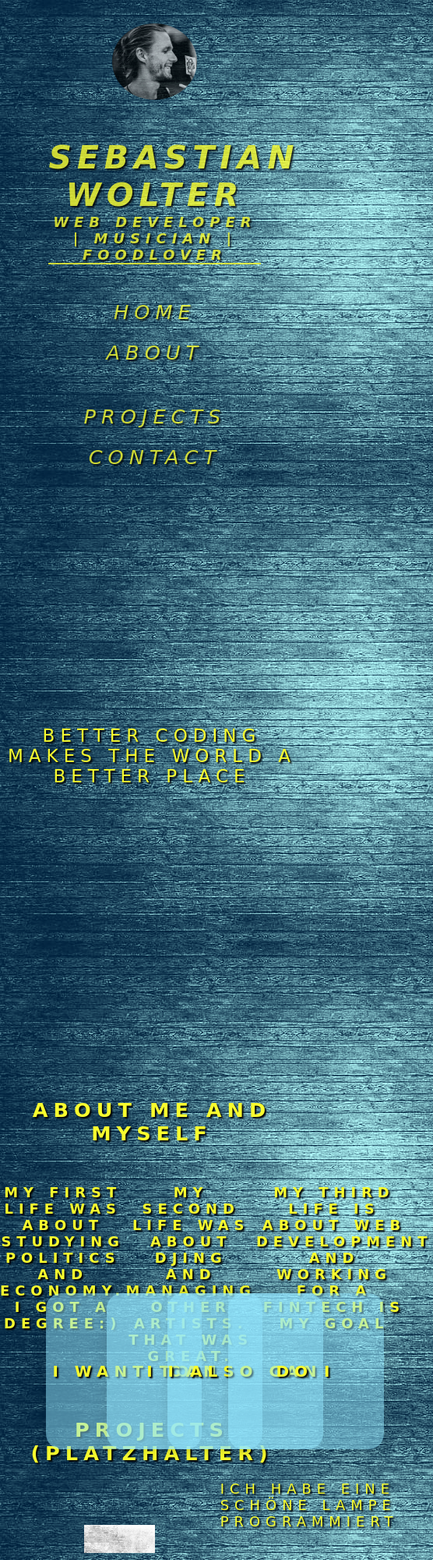
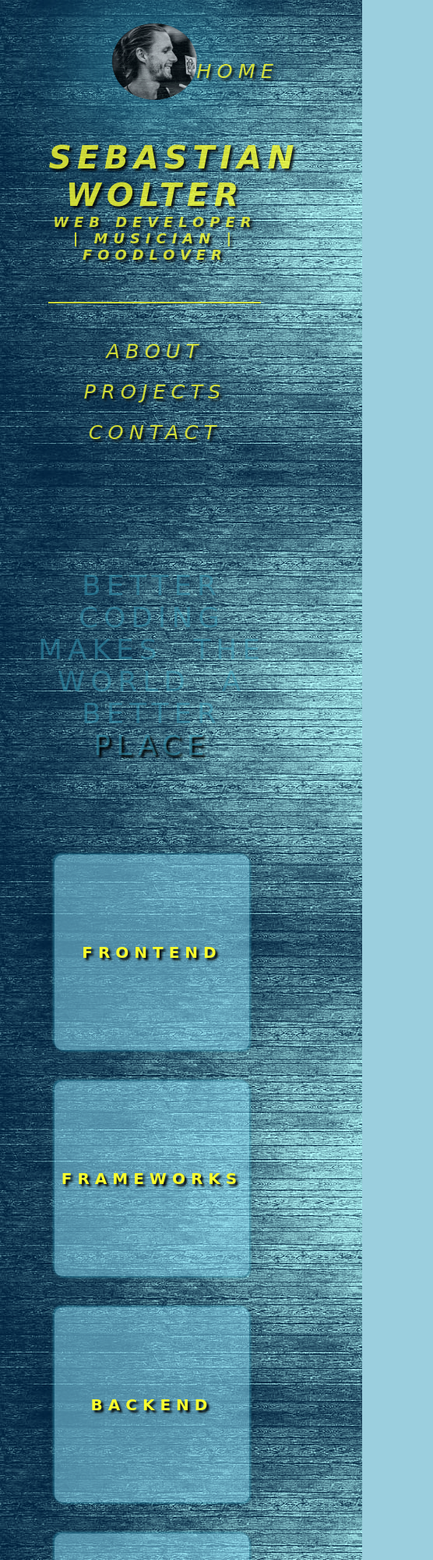
Before and after one commit to SebastianWolter1/FinalProject, a plain HTML site: page index.html in a window 390 px wide. Shown: the top 2000 px of the page at 78% size, 556 px wide, since content can reach past the window. Drawn offline with Linux system fonts and the light colour scheme; a web font is replaced by a local one.

Commit message:
contactform+style

```diff
--- a/index.html
+++ b/index.html
@@ -13,18 +13,19 @@
 <body>
     <header>
         <nav class="navbar">
-            <img style="border-radius: 50%;" src="./pics/Seb.jpg" alt="Seb">
+            <img src="./pics/Seb.jpg" alt="Seb">
             <div>
                 <h1>Sebastian Wolter</h1>
                 <h4>Web Developer |<a href="https://soundcloud.com/dachgeschoss-1" target="_blank" style="font-size: .7rem; text-decoration: none;" > Musician</a> | Foodlover</h4>
             </div>
             <ul>
-                <li><a href="">Home</a></li>
-                <li><a href="">About</a></li>
+                <li><a href="#about">About</a></li>
+                <li><a href="#projects">Projects</a></li>
+                <li><a href="mailto:seb@techtakel.berlin">Contact</a></li>
             </ul>
-            <ul>
-                <li><a href="">Projects</a></li>
-                <li><a href="mailto:seb@techtakel.berlin">Contact</a></li>
+            <ul class="top">
+                <li><a href="#top">Home</a></li>
+
             </ul>
 
         </nav>
@@ -40,63 +41,77 @@
             <div class="item-9"></div>
             <div class="item-10"></div>
             <div class="item-11"></div>
+
         </div>
     </header>
     <main>
         <section>
-            <p style="margin-bottom: 50px; text-align: center;"> Better coding makes the world a better place</p>
+            <div class="Lighting">
+                <div class="letter1">Better   </div>
+                <div class="letter2">Coding   </div>
+                <div class="letter3">Makes   </div>
+                <div class="letter4">The   </div>
+                <div class="letter5">World   </div>
+                <div class="letter6">A   </div>
+                <div class="letter7">Better   </div>
+                <div class="letter8">Place   </div>
+            </div>
             <div class="cards">
                 <div class="card">
                     <div class="content">
                     <div class="front">
-                        I want to
+                        Frontend
                     </div>
                     <div class="back">
-                        build Websites
+                        -html- <br>-css- <br> -Javascript-
                     </div>
                     </div>
                 </div>
                 <div class="card card2">
                     <div class="content">
                     <div class="front">
-                        I can
+                       frameworks
                     </div>
                     <div class="back">
-                        write HTML
+                        -bootstrap- <br>
+                        -scss- <br>
+                        -tailwind-
                     </div>
                     </div>
                 </div>
                 <div class="card card3">
                     <div class="content">
                     <div class="front">
-                        I also can
+                        Backend
                     </div>
                     <div class="back">
-                        write CSS
+                        - soon -
                     </div>
                     </div>
                 </div>
                 <div class="card card4">
                     <div class="content">
                     <div class="front">
-                        Do I
+                        other interests
                     </div>
                     <div class="back">
-                        have the job?
+                        -music- <br>
+                        -stock market-<br>
+                        -travelling-
                     </div>
                     </div>
                 </div>
             </div>
         </section>
 
-        <h2 id="main">About me and myself</h2>
+        <h2 id="about">About me and myself</h2>
         <div class="flex">
             <div>My first life was about studying politics and economy. <br> I got a degree:)</div>
             <div>My second life was about Djing and managing other artists. <br> That was great.</div>
-            <div>My third life is about Web Development and working for a fintech is my goal</div>
+            <div>My third life is about Web Development. Working for a fintech is my goal</div>
         </div>
 
-        <h2>Projects (Platzhalter)</h2>
+        <h2 id="projects">Projects (Platzhalter)</h2>
         <div class="projects">
             <div><img src="./pics/stones.jpg" alt=""></div>
             <div></div>
@@ -107,6 +122,27 @@
             <div></div>
             <div></div>
         </div>
+        <form id="contactform" name="contactform" action="">
+            <h2 id="contact">Contact Me</h2>
+            <div>
+              <label for="name">Name:</label><br>
+              <input type="text" id="name" name="name" placeholder="..."/>
+            </div>
+            <div>
+                <label for="email">Email:</label>
+                <br>
+                <input type="email" id="email" name="email" placeholder="..." />
+              </div>
+            <div>
+              <label for="message">message:</label><br>
+              <textarea id="message" name="message" cols="25" rows="5" placeholder=" what do you want to know?"></textarea>
+            </div>
+            <br>
+            <div>
+              <button class="button">send</button>
+            </div>
+            </form>
+            <br>
     </main>
 
     <footer>
@@ -114,5 +150,6 @@
             This is the Footer - All rights reserved by Nobody Inc.
         </div>
     </footer>
+    <br>
 </body>
 </html>
--- a/style.css
+++ b/style.css
@@ -6,7 +6,7 @@
     box-sizing: border-box;
     color: rgb(248, 252, 46);
     text-transform: uppercase;
-    text-shadow: 2px 2px 2px black;
+    text-shadow: 3px 3px 3px black;
     letter-spacing: 7px;
 }
 body{
@@ -20,16 +20,15 @@ body{
 
 }
 @keyframes opacity{
-        0%   {opacity: 0.9;}
+        0%   {opacity: 0.95;}
         20%  {opacity: 0.85;}
         40%  {opacity: 0.75;}
-        60%  {opacity: 0.85;}
-        80%  {opacity: 0.9;}
+        50%  {opacity: 0.7;}
+        60%  {opacity: 0.75;}
+        80%  {opacity: 0.85;}
         100% {opacity: 0.95;}
 }
-p{
-    font-size: .9rem;
-}
+
 /* Header */
 .navbar{
     height: 200px;
@@ -44,31 +43,32 @@ p{
     animation: opacity 4s infinite;
 }
 .navbar div{
-    padding-top: 50px;
+    padding: 50px 0;
+    border-bottom: 2px solid;
+}
+.navbar img{
+    border-radius: 50%;
+    box-shadow: 1px 1px 150px 30px rgba(56, 161, 190);
 }
 h1, h2, h4{
     text-align: center;
 }
 h2{
-    font-size: 1rem;
-    margin: 50px 0 0 0;
+    font-size: 1.1rem;
+    margin: 150px 0 50px 0;
 }
-#main{
-    margin: 400px 0 50px 0;
+#contact{
+    margin: 150px 0 0 0;
 }
 h4{
     font-size: .7rem;
-}
-nav div{
-    border-bottom: 2px solid;
-
 }
 .navbar ul li{
     padding: 2px;
 }
 .navbar ul{
     list-style-type: none;
-    padding-top: 30px;
+    padding: 30px;
 }
 .navbar ul li a{
     text-decoration: none;
@@ -82,6 +82,10 @@ nav div{
 h4 a:hover{
     color: rgba(147, 232, 255, 0.5);
 }
+.top{
+    position:fixed;
+    right: 0;
+}
 
 .container{
     display: grid;
@@ -92,11 +96,13 @@ h4 a:hover{
     /* transform: rotate(-45deg); */
     position: fixed;
     top: 0;
-    margin: 70px 0 0 60px;
+    margin: 70px 0 0 50px;
     animation: logo 10s infinite linear;
+
 }
 .container:hover div{
-    background-color: rgba(147, 232, 255, 0.5);
+    background-color: rgb(248, 252, 46, 0.9);
+    animation: logo 7s linear .5;
 }
 @keyframes logo{
     0% {transform: rotate(0);}
@@ -104,7 +110,7 @@ h4 a:hover{
 }
 
 .container div{
-    background-color: rgba(56, 161, 190, 0.5);
+    background-color: rgb(248, 252, 46, 0.6);
     border-radius: 1px;
 
 }
@@ -141,47 +147,90 @@ h4 a:hover{
 .item-11{
     grid-area: 7/3/8/8;
 }
+
+/* Main: Lighting */
+.Lighting{
+    display: flex;
+    justify-content: center;
+    margin-top: 100px;
+}
+.Lighting > div{
+    color: rgba(56, 161, 190, 0.5);
+    padding: 0 20px;
+    animation: light 6.4s linear infinite;
+    font-size: 1.4rem;
+}
+div > .letter1{
+    animation-delay: 0;
+}
+div > .letter2{
+    animation-delay: 0.8s;
+}
+div > .letter3{
+    animation-delay: 1.6s;
+}
+div > .letter4{
+    animation-delay: 2.4s;
+}
+div > .letter5{
+    animation-delay: 3.2s;
+}
+div > .letter6{
+    animation-delay: 4s;
+}
+div > .letter7{
+    animation-delay: 4.8s;
+}
+div > .letter8{
+    animation-delay: 5.6s;
+}
+
+@keyframes light{
+    0%{
+        color: rgba(56, 161, 190, 0.5);
+        text-shadow: none;
+    }
+    80%{
+        color: rgba(56, 161, 190, 0.5);
+        text-shadow: none;
+    }
+    100%{
+        color: rgb(248, 252, 46);
+        text-shadow: 3px 3px 3px black;
+    }
+}
+
 /* MAIN: Cards */
 
-main{
-    margin-top: 50px;
-}
-section{
-    margin-bottom: 300px;
-}
 .cards{
-    position: relative;
+    display: flex;
+    justify-content: space-evenly;
+    margin: 50px 10vw;
+    padding: 50px 0;
+    border-bottom: 2px solid;
+
 }
 .card {
-    position: absolute;
-    top: 30%;
-    left: 15%;
-    width: 200px;
-    height: 200px;
-  }
-.card2 {
-    left: 35%;
-}
-.card3 {
-    left: 55%;
-}
-.card4{
-    left: 75%;
+    /* position: absolute; */
+    width: 250px;
+    height: 250px;
+    margin: 20px;
+    border-radius: 10%;
 }
 
   .content {
-    position: absolute;
+    /* position: absolute; */
     width: 100%;
     height: 100%;
     box-shadow: 0 0 15px rgba(0,0,0,0.1);
 
-    transition: transform 1s;
+    transition: transform 3s;
     transform-style: preserve-3d;
   }
 
   .card:hover .content {
     transform: rotateY( 180deg ) ;
-    transition: transform 0.5s;
+    transition: transform 1s;
   }
 
   .front,
@@ -200,6 +249,9 @@ section{
     display: flex;
     justify-content: center;
     align-items: center;
+    border-radius: 10px;
+    border: none;
+    box-shadow: 2px 2px 3px rgba(56, 161, 190, 0.5), -2px -2px 3px rgba(56, 161, 190, 0.5);
   }
 
   .back {
@@ -211,16 +263,22 @@ section{
 /* About */
 .flex{
     display: flex;
-    justify-content: space-evenly
+    justify-content: space-evenly;
+    margin: 50px 10vw;
+    padding: 50px 0;
+    border-bottom: 2px solid;
+
 }
 .flex div{
     width: 200px;
-    height: 250px;
+    height: 300px;
     justify-content: space-evenly;
     text-align: center;
     font-size: .7rem;
     font-weight: bold;
     border-radius: 10%;
+    padding-top: 20px;
+
 }
 .flex div:hover{
     background: rgba(147, 232, 255, 0.5);
@@ -233,12 +291,15 @@ section{
 .projects{
     display: grid;
     grid-template-columns: repeat(4, 1fr);
-    grid-template-rows: repeat(4, 1fr);
+    /* grid-template-rows: repeat(4, 1fr); */
     margin-left: 10%;
     width: 80vw;
     height: 300px;
     gap: 5px;
     /* border: 2px solid; */
+    margin: 50px 10vw;
+    padding: 50px 0 350px 0;
+    border-bottom: 2px solid;
 
 }
 .projects div{
@@ -247,6 +308,53 @@ section{
     margin-top: 20px;
     height: 150px;
     font-size: .7rem;
+
+}
+/* Contactform */
+#contactform{
+    display: flex;
+    flex-direction: column;
+    /* justify-content: center; */
+    align-items: center;
+
+}
+#contactform input, textarea{
+    background-color: rgba(56, 161, 190, 0.5);
+    border-radius: 10px;
+    border: none;
+    box-shadow: 2px 2px 3px rgba(147, 232, 255, 0.5), -2px -2px 3px rgba(147, 232, 255, 0.5);
+    outline: none;
+
+}
+label{
+    font-size: .9rem;
+}
+
+::placeholder{
+    color: white;
+    font-size: .7rem;
+}
+#contactform input:hover, textarea:hover{
+    background-color: rgba(147, 232, 255, 0.5);
+    transition: background-color 1s ease-out;
+    box-shadow: 2px 2px 3px rgba(56, 161, 190, 0.5), -2px -2px 3px rgba(56, 161, 190, 0.5);
+}
+.button{
+    font-size: .9rem;
+    padding: 15px;
+    border-radius: 10px;
+    width: 100px;
+    transition: width 1s, background-color 1s linear;
+    background-color: rgba(56, 161, 190, 0.5);
+    border-radius: 10px;
+    border: none;
+    box-shadow: 2px 2px 3px rgba(147, 232, 255, 0.5), -2px -2px 3px rgba(147, 232, 255, 0.5);
+}
+.button:hover{
+    cursor: pointer;
+    width: 110px;
+    background-color: rgba(147, 232, 255, 0.5);
+    box-shadow: 2px 2px 3px rgba(56, 161, 190, 0.5), -2px -2px 3px rgba(56, 161, 190, 0.5);
 
 }
 
@@ -260,7 +368,7 @@ section{
     margin-top: 50px;
     padding: 10px;
     border-top: 2px solid;
-    font-size: 1rem;
+    font-size: 1.1rem;
     text-transform: none;
 }
 
@@ -278,7 +386,7 @@ section{
         flex-direction: column;
         justify-content: flex-start;
     }
-    img{
+    .navbar img{
      width: 40%;
      align-self: center;
     }
@@ -286,11 +394,21 @@ section{
         text-align: center;
     }
     main{
-        margin-top: 700px;
+        margin-top: 500px;
     }
-    .card{
-        margin-top: 600px;
+    .cards, .Lighting{
+        flex-wrap: wrap;
     }
+    .flex{
+        flex-direction: column;
+        align-items: center;
+    }
+    .projects{
+        display: flex;
+        flex-wrap: wrap;
+    }
+
+
 
 }
 @media screen and (max-width: 450px){
```
Also changed, not shown: 1 other file.
